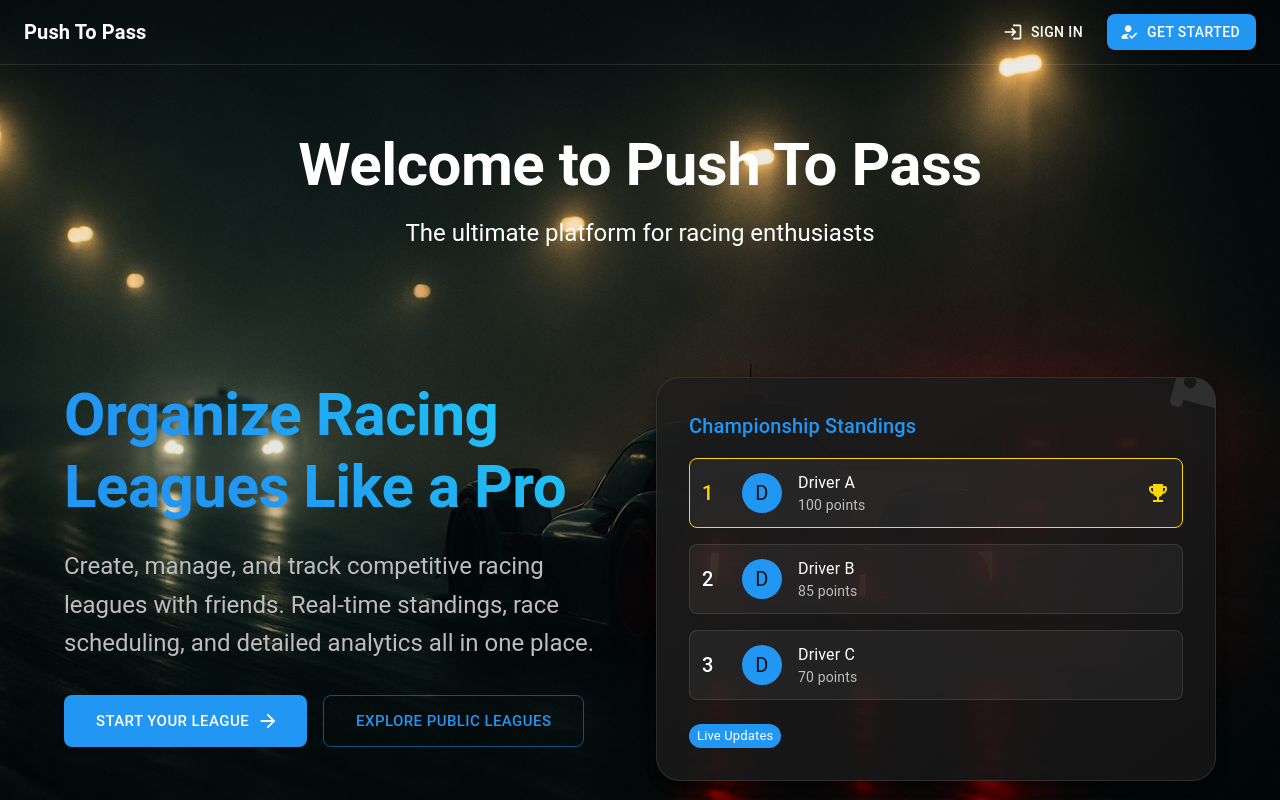
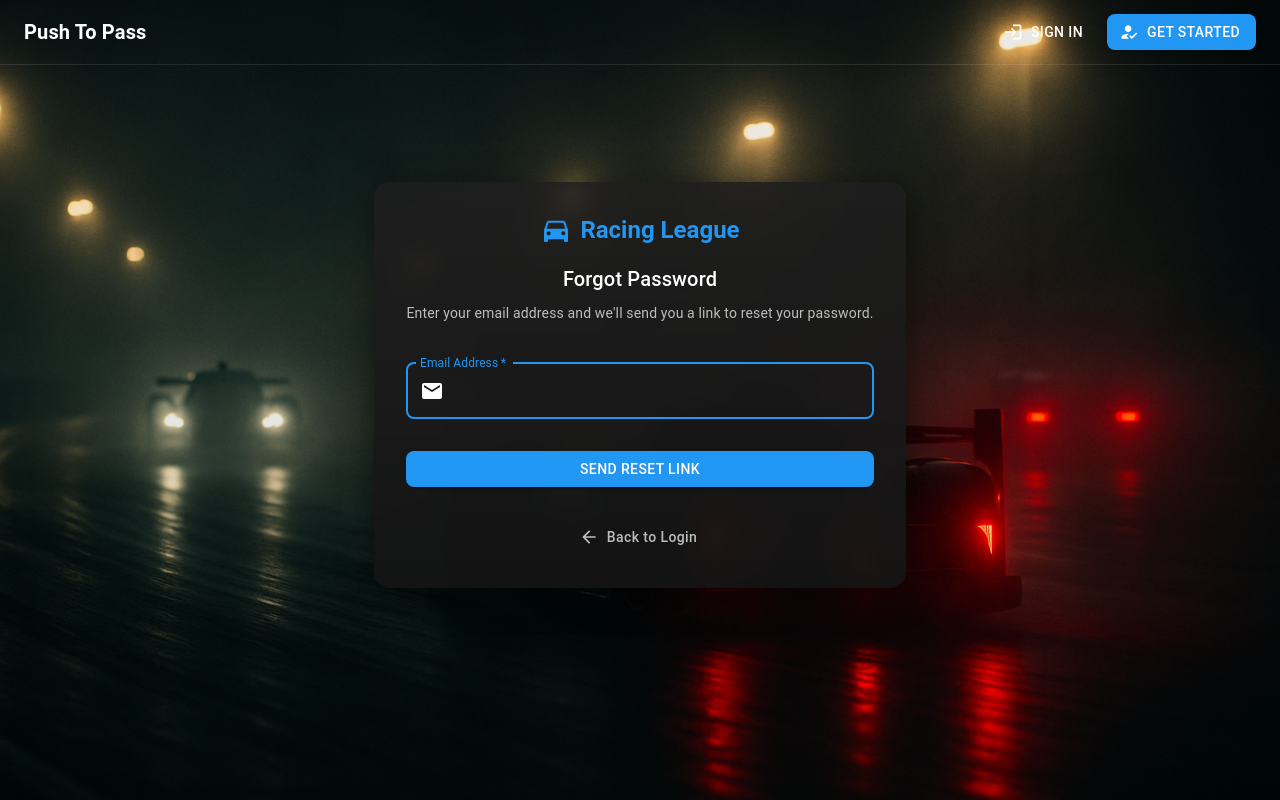
Before and after one commit to furkannehir/racing-league, a React (Vite) app in the folder racing-league-ui/: page /reset-password in a window 1280 px wide. Before the commit this address led to /. Shown: the top 800 px of the page. Built offline with nearby package versions, Linux system fonts and the light colour scheme; no server answers.

Commit message:
Email verification process for front-end

```diff
--- a/racing-league-ui/src/App.tsx
+++ b/racing-league-ui/src/App.tsx
@@ -18,6 +18,7 @@ import ProfilePage from './pages/profile';
 import FindLeaguesPage from './pages/filnd-leagues';
 import Home from './pages/home';
 import PublicLayout from './components/public-layout';
+import ResetPassword from './pages/reset-password';
 // Import other pages...
 
 // Protected route wrapper
@@ -62,6 +63,9 @@ const App: React.FC = () => {
             <Route path="/" element={
                 <Home />
             } />
+            <Route path="/reset-password" element={
+              <ResetPassword />
+            } />
             <Route path="/dashboard" element={
               <ProtectedRoute>
                 <Dashboard />
--- a/racing-league-ui/src/hooks/useAuth.tsx
+++ b/racing-league-ui/src/hooks/useAuth.tsx
@@ -56,10 +56,13 @@ export const AuthProvider = ({ children }: { children: React.ReactNode }) => {
       setIsAuthenticated(true);
     } catch (err: any) {
       console.log('Login error:', err);
-      const errorMessage = err.response?.data?.message ||
+      let errorMessage = err.response?.data?.message ||
                           err.response?.data?.error ||
                           err.message ||
                           'Authentication failed. Please try again.';
+      if (errorMessage.toLowerCase().includes('not verified')) {
+        errorMessage = 'Your email is not verified. Please check your email to verify your account.';
+      }
       setError(errorMessage);
       throw new Error(errorMessage);
     } finally {
--- a/racing-league-ui/src/pages/login.tsx
+++ b/racing-league-ui/src/pages/login.tsx
@@ -31,9 +31,12 @@ import {
   Group as GroupIcon,
   Timeline as TimelineIcon,
   Leaderboard as LeaderboardIcon,
-  DirectionsCar as CarIcon
+  DirectionsCar as CarIcon,
+  Send as SendIcon
 } from '@mui/icons-material';
 import { useAuth } from '../hooks/useAuth';
+import { verification_email } from '../services/api';
+import PublicHeader from '../components/public-header';
 
 // Import racing background image
 // You should place your image in the public folder or src/assets
@@ -49,6 +52,9 @@ const Login: React.FC = () => {
   const [showPassword, setShowPassword] = useState(false);
   const [passwordError, setPasswordError] = useState('');
   const [message, setMessage] = useState<string | null>(null);
+  const [showResendVerification, setShowResendVerification] = useState(false);
+  const [resendingVerification, setResendingVerification] = useState(false);
+  const [verificationEmail, setVerificationEmail] = useState('');
 
   // Auth context
   const { login, signup, googleLogin, isAuthenticated, loading, error } = useAuth();
@@ -70,10 +76,19 @@ const Login: React.FC = () => {
     return true;
   };
 
+  const handleModeChange = (newMode: 'login' | 'signup') => {
+    setMode(newMode);
+    setShowResendVerification(false);
+    setMessage(null);
+  };
+
   const handleSubmit = async (e: React.FormEvent) => {
     e.preventDefault();
 
     if (!validatePassword()) return;
+
+    setShowResendVerification(false);
+    setMessage(null);
 
     try {
       if (mode === 'login') {
@@ -81,10 +96,32 @@ const Login: React.FC = () => {
         navigate('/');
       } else {
         await signup(name, email, password);
-        setMessage('Registration successful! Please verify your email.');
+        setMessage('Registration successful! Please check your email to verify your account.');
+        setShowResendVerification(true);
+        setVerificationEmail(email);
       }
+    } catch (err: any) {
+      // Check if error is related to email verification
+      const errorMessage = err.message || '';
+      if (errorMessage.toLowerCase().includes('verify') ||
+          errorMessage.toLowerCase().includes('verification') ||
+          errorMessage.toLowerCase().includes('not verified')) {
+        setShowResendVerification(true);
+        setVerificationEmail(email);
+      }
+    }
+  };
+
+  const handleResendVerification = async () => {
+    setResendingVerification(true);
+    try {
+      await verification_email(verificationEmail);
+      setMessage('Verification email sent! Please check your inbox.');
     } catch (err) {
-      // Error is handled by useAuth
+      setMessage('Verification email sent! Please check your inbox.');
+    } finally {
+      setResendingVerification(false);
+      setShowResendVerification(false);
     }
   };
 
@@ -125,20 +162,25 @@ const Login: React.FC = () => {
       sx={{
         minHeight: '100vh',
         minWidth: '100vw',
+        bgcolor: 'background.default',
         backgroundImage: `url(${backgroundImage})`,
         backgroundSize: 'cover',
-        backgroundColor: 'rgba(0, 0, 0, 0.7)', // Fallback color
+        backgroundColor: 'rgba(0, 0, 0, 0.7)',
         backgroundPosition: 'center',
         backgroundRepeat: 'no-repeat',
         backgroundAttachment: 'fixed',
-        display: 'flex',
-        justifyContent: 'center',
-        alignItems: 'center',
-        padding: { xs: 2, md: 4 }
+
       }}
     >
+      <PublicHeader />
       <Container>
-        <Grid container spacing={3} alignItems="center">
+        <Grid
+          container
+          spacing={3}
+          alignItems="center"
+          justifyContent="center"
+          sx={{ minHeight: '90vh' }}
+          >
           {/* Left side: Auth form */}
           <Grid item xs={12} md={6}>
             <Box
@@ -178,7 +220,7 @@ const Login: React.FC = () => {
 
                 <Tabs
                   value={mode}
-                  onChange={(_, newValue) => setMode(newValue)}
+                  onChange={(_, newValue) => handleModeChange(newValue)}
                   sx={{ mb: 3, width: '100%' }}
                   centered
                   indicatorColor="primary"
@@ -197,6 +239,24 @@ const Login: React.FC = () => {
                   <Alert severity="success" sx={{ width: '100%', mb: 2 }}>
                     {message}
                   </Alert>
+                )}
+                {showResendVerification && (
+                  <Box sx={{ width: '100%', mb: 2 }}>
+                    <Button
+                      fullWidth
+                      variant="outlined"
+                      startIcon={<SendIcon />}
+                      onClick={handleResendVerification}
+                      disabled={resendingVerification}
+                      sx={{ textTransform: 'none' }}
+                    >
+                      {resendingVerification ? (
+                        <CircularProgress size={24} />
+                      ) : (
+                        'Resend Verification Email'
+                      )}
+                    </Button>
+                  </Box>
                 )}
 
                 <Box component="form" onSubmit={handleSubmit} sx={{ width: '100%' }}>
@@ -331,7 +391,7 @@ const Login: React.FC = () => {
                     variant="outlined"
                     startIcon={<GoogleIcon />}
                     onClick={handleGoogleLogin}
-                    disabled={loading}
+                    disabled={true}  // Temporarily disable Google login
                     sx={{
                       borderColor: '#4285F4',
                       color: '#fff',
@@ -342,13 +402,13 @@ const Login: React.FC = () => {
                       },
                     }}
                   >
-                    Continue with Google
+                    Continue with Google (Coming Soon)
                   </Button>
 
                   {/* Additional help text */}
                   {mode === 'login' && (
                     <Typography variant="body2" align="center" sx={{ mt: 2 }}>
-                      <Link to="/forgot-password" style={{ color: 'inherit' }}>
+                      <Link to="/reset-password" style={{ color: 'inherit' }}>
                         Forgot password?
                       </Link>
                     </Typography>
--- /dev/null
+++ b/racing-league-ui/src/pages/reset-password.tsx
@@ -0,0 +1,175 @@
+import React, { useState } from 'react';
+import { Link } from 'react-router-dom';
+import {
+  Box,
+  Container,
+  Paper,
+  TextField,
+  Button,
+  Typography,
+  Alert,
+  CircularProgress,
+  InputAdornment,
+} from '@mui/material';
+import {
+  Email as EmailIcon,
+  ArrowBack as ArrowBackIcon,
+  DirectionsCar as CarIcon,
+} from '@mui/icons-material';
+import { reset_password } from '../services/api';
+import PublicHeader from '../components/public-header';
+
+const backgroundImage = 'login_background.png';
+
+const ResetPassword: React.FC = () => {
+  const [email, setEmail] = useState('');
+  const [loading, setLoading] = useState(false);
+  const [error, setError] = useState<string | null>(null);
+  const [successMessage, setSuccessMessage] = useState<string | null>(null);
+
+  const handleSubmit = async (e: React.FormEvent) => {
+    e.preventDefault();
+    setError(null);
+    setSuccessMessage(null);
+    setLoading(true);
+
+    try {
+      await reset_password(email);
+      setSuccessMessage('If the email is real reset link is sent to your email');
+      setEmail(''); // Clear the email field
+    } catch (err) {
+      // Don't show specific errors to prevent user enumeration
+      setSuccessMessage('If the email is real reset link is sent to your email');
+      setEmail(''); // Clear the email field even on error
+    } finally {
+      setLoading(false);
+    }
+  };
+
+  return (
+    <Box
+      sx={{
+        minHeight: '100vh',
+        minWidth: '100vw',
+        bgcolor: 'background.default',
+        backgroundImage: `url(${backgroundImage})`,
+        backgroundSize: 'cover',
+        backgroundColor: 'rgba(0, 0, 0, 0.7)',
+        backgroundPosition: 'center',
+        backgroundRepeat: 'no-repeat',
+        backgroundAttachment: 'fixed',
+      }}
+    >
+      <PublicHeader />
+      <Container
+        maxWidth="sm"
+        sx={{
+          display: 'flex',
+          justifyContent: 'center',
+            alignItems: 'center',
+            minHeight: '80vh',
+        }}
+    >
+        <Paper
+          elevation={4}
+          sx={{
+            padding: 4,
+            display: 'flex',
+            flexDirection: 'column',
+            alignItems: 'center',
+            background: 'linear-gradient(180deg, rgba(30,30,30,0.9) 0%, rgba(20,20,20,0.95) 100%)',
+            borderRadius: 2,
+            backdropFilter: 'blur(10px)',
+            boxShadow: '0 8px 32px rgba(0,0,0,0.5)',
+          }}
+        >
+          <Box
+            sx={{
+              display: 'flex',
+              alignItems: 'center',
+              gap: 1,
+              mb: 2,
+            }}
+          >
+            <CarIcon sx={{ fontSize: 32, color: 'primary.main' }} />
+            <Typography component="h1" variant="h5" sx={{ fontWeight: 'bold', color: 'primary.main' }}>
+              Racing League
+            </Typography>
+          </Box>
+
+          <Typography component="h2" variant="h6" sx={{ mb: 1 }}>
+            Forgot Password
+          </Typography>
+
+          <Typography variant="body2" color="text.secondary" sx={{ mb: 3, textAlign: 'center' }}>
+            Enter your email address and we'll send you a link to reset your password.
+          </Typography>
+
+          {error && (
+            <Alert severity="error" sx={{ width: '100%', mb: 2 }}>
+              {error}
+            </Alert>
+          )}
+
+          {successMessage && (
+            <Alert severity="success" sx={{ width: '100%', mb: 2 }}>
+              {successMessage}
+            </Alert>
+          )}
+
+          <Box component="form" onSubmit={handleSubmit} sx={{ width: '100%' }}>
+            <TextField
+              margin="normal"
+              required
+              fullWidth
+              id="email"
+              label="Email Address"
+              name="email"
+              autoComplete="email"
+              autoFocus
+              value={email}
+              onChange={(e) => setEmail(e.target.value)}
+              disabled={loading}
+              InputProps={{
+                startAdornment: (
+                  <InputAdornment position="start">
+                    <EmailIcon color="action" />
+                  </InputAdornment>
+                ),
+              }}
+            />
+
+            <Button
+              type="submit"
+              fullWidth
+              variant="contained"
+              sx={{ mt: 3, mb: 2 }}
+              disabled={loading}
+            >
+              {loading ? <CircularProgress size={24} /> : 'Send Reset Link'}
+            </Button>
+
+            <Box sx={{ display: 'flex', justifyContent: 'center', mt: 2 }}>
+              <Link to="/login" style={{ textDecoration: 'none' }}>
+                <Button
+                  startIcon={<ArrowBackIcon />}
+                  sx={{
+                    color: 'text.secondary',
+                    textTransform: 'none',
+                    '&:hover': {
+                      color: 'primary.main',
+                    },
+                  }}
+                >
+                  Back to Login
+                </Button>
+              </Link>
+            </Box>
+          </Box>
+        </Paper>
+      </Container>
+    </Box>
+  );
+};
+
+export default ResetPassword;
--- a/racing-league-ui/src/services/api.ts
+++ b/racing-league-ui/src/services/api.ts
@@ -414,4 +414,22 @@ export const processMultipleRaceScreenshots = async (
   }
 };
 
+export const reset_password = async (email: string): Promise<void> => {
+  try {
+    await api.post('/v1/auth/reset-password', { email });
+  } catch (error) {
+    console.error('Error requesting password reset:', error);
+    throw error;
+  }
+};
+
+export const verification_email = async (email: string): Promise<void> => {
+  try {
+    await api.post('/v1/auth/verification-email', { email });
+  } catch (error) {
+    console.error('Error requesting email verification:', error);
+    throw error;
+  }
+};
+
 export default api;
```
